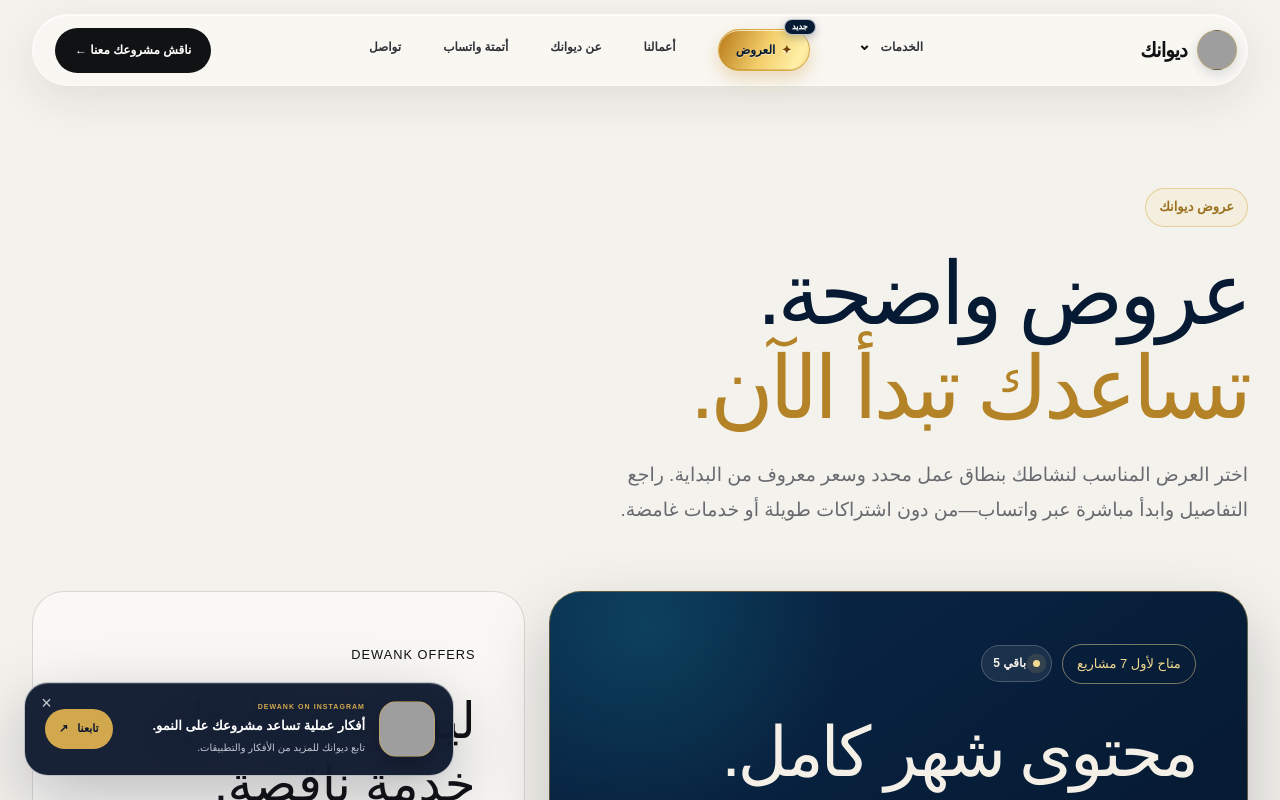
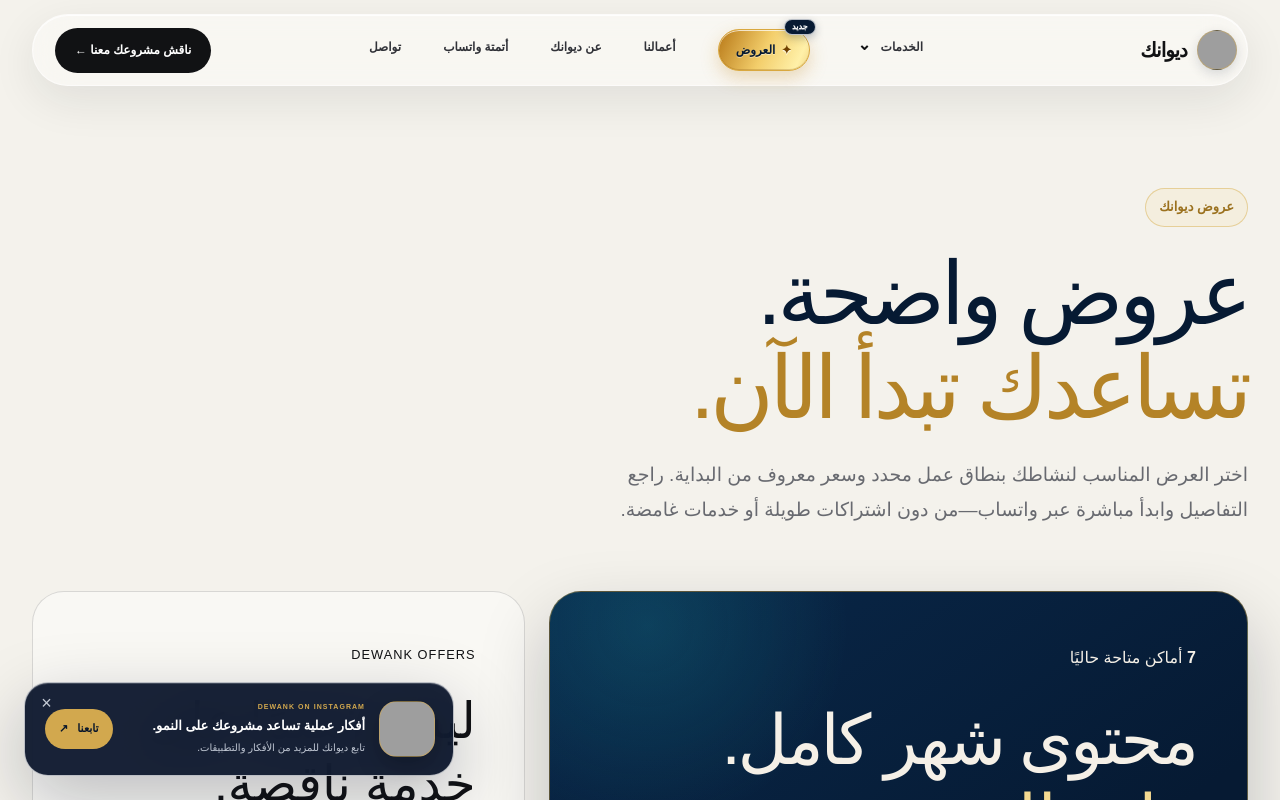
Before and after one commit to mohammedrashad2011-ui/Dewank-2026-website, a Next.js app: page /offers in a window 1280 px wide. Shown: the top 800 px of the page. Built offline with nearby package versions, Linux system fonts and the light colour scheme; grey boxes are pictures that could not be loaded; a web font is replaced by a local one.

Commit message:
Refine offer availability badge

```diff
--- a/app/offers/page.tsx
+++ b/app/offers/page.tsx
@@ -4,8 +4,7 @@ import { Footer, Header } from "../components/site-shell";
 import { createMetadata, siteUrl } from "../lib/seo";
 import "./offers-page.css";
 
-const launchCapacity = 7;
-const remainingSpots = 5;
+const availableSpots = 7;
 
 export const metadata: Metadata = createMetadata({
   title: "عروض ديوانك | باقات تسويق ومحتوى بأسعار تأسيسية",
@@ -40,9 +39,8 @@ export default function OffersPage() {
 
       <section className="shell offers-grid" aria-label="عروض ديوانك الحالية">
         <article className="offer-card">
-          <div className="offer-availability" aria-label={`متاح لأول ${launchCapacity} مشاريع، باقي ${remainingSpots}`}>
-            <span className="offer-card-badge">متاح لأول {launchCapacity} مشاريع</span>
-            <span className="offer-spots-left"><i aria-hidden="true" />باقي {remainingSpots}</span>
+          <div className="offer-availability" aria-label={`${availableSpots} أماكن متاحة حاليًا`}>
+            <span className="offer-spots-available"><i aria-hidden="true" /><strong>{availableSpots}</strong> أماكن متاحة حاليًا</span>
           </div>
           <h2>محتوى شهر كامل.<br/><em>جاهز للنشر.</em></h2>
           <p>12 بوستًا، 3 ستوري، ريل واحد، أفكار وكابشنات وخطة نشر—ليظهر حسابك بصورة متناسقة بدل النشر العشوائي.</p>
```
